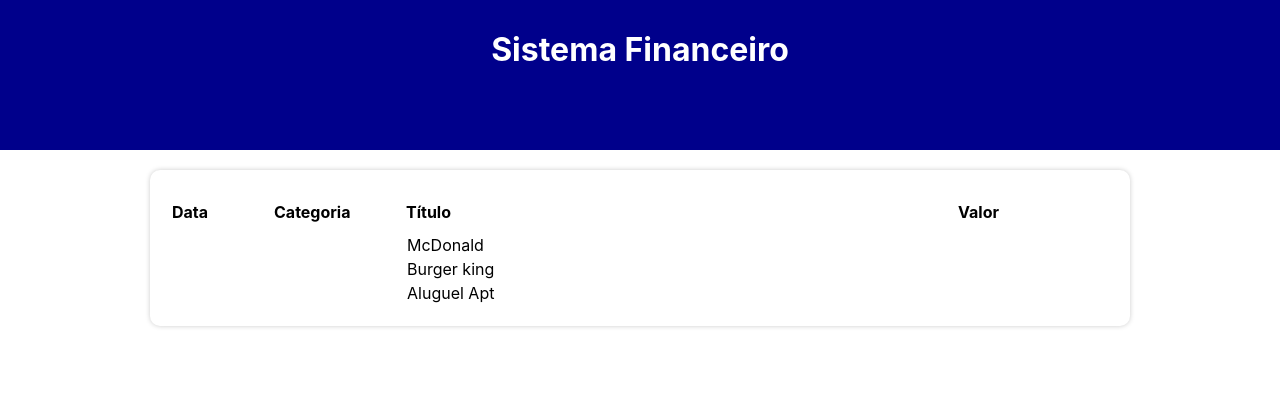
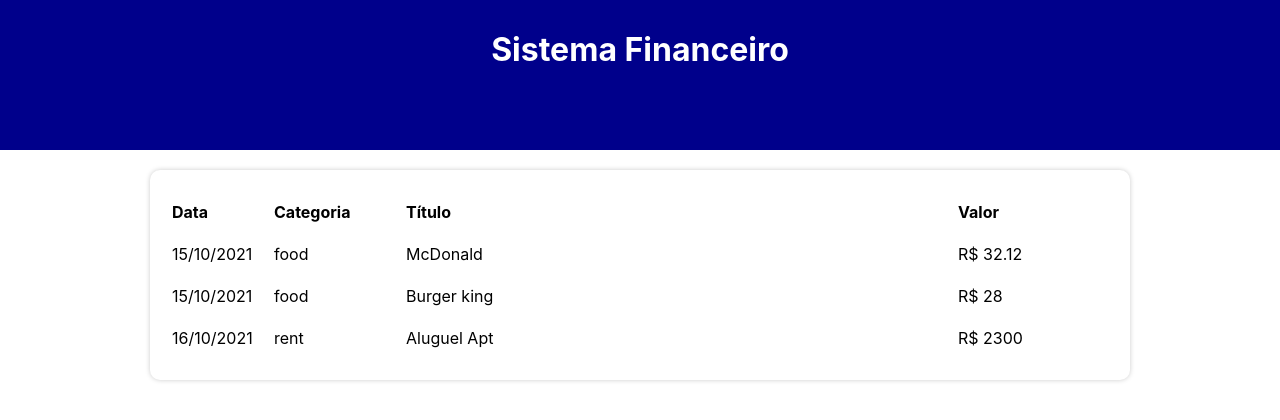
Before and after one commit to daniel-oliv3/cinco_projetos_cinco-dias-react, a React (Create React App) app in the folder sis_financeiro-react/: page / in a window 1280 px wide. Shown: the top 420 px of the page. Built offline with nearby package versions, Linux system fonts and the light colour scheme.

Commit message:
Data formatada

```diff
--- a/sis_financeiro-react/src/components/TableArea/index.tsx
+++ b/sis_financeiro-react/src/components/TableArea/index.tsx
@@ -1,5 +1,6 @@
 import * as C from './styles';
 import { Item } from '../../types/Item';
+import { TableItem } from '../TableItem';
 
 type Props = {
     list: Item[]
@@ -18,12 +19,7 @@ export const TableArea = ({ list }: Props) => {
             </thead>
             <tbody>
                 {list.map((item, index)=> (
-                    <tr key={index}>
-                        <td></td>
-                        <td></td>
-                        <td>{item.title}</td>
-                        <td></td>
-                    </tr>
+                    <TableItem key={index} item={item} />
                 ))}
             </tbody>
         </C.Table>
--- a/sis_financeiro-react/src/components/TableItem/index.tsx
+++ b/sis_financeiro-react/src/components/TableItem/index.tsx
@@ -1,9 +1,18 @@
 import * as C from './styles';
+import { Item } from '../../types/Item';
+import { formatDate } from '../../helpers/dateFilter';
 
-export const TableItem = () => {
+type Props = {
+    item: Item
+}
+
+export const TableItem = ({ item }: Props) => {
     return (
         <C.TableLine>
-
+            <C.TableColumn>{formatDate(item.date)}</C.TableColumn>
+            <C.TableColumn>{item.category}</C.TableColumn>
+            <C.TableColumn>{item.title}</C.TableColumn>
+            <C.TableColumn>R$ {item.value}</C.TableColumn>
         </C.TableLine>
     );
 }
--- a/sis_financeiro-react/src/components/TableItem/styles.ts
+++ b/sis_financeiro-react/src/components/TableItem/styles.ts
@@ -1,3 +1,7 @@
 import styled from "styled-components";
 
 export const TableLine = styled.tr``;
+
+export const TableColumn = styled.td`
+    padding: 10px 0;
+`;
--- a/sis_financeiro-react/src/helpers/dateFilter.ts
+++ b/sis_financeiro-react/src/helpers/dateFilter.ts
@@ -22,3 +22,12 @@ export const filterListByMonth = (list: Item[], date: string): Item[] => {
 
     return newList;
 }
+
+/*Função para formatar a data*/
+export const formatDate = (date: Date): string => {
+    let year = date.getFullYear();
+    let month = date.getMonth() + 1;
+    let day = date.getDate();
+
+    return `${day}/${month}/${year}`;
+}
```
